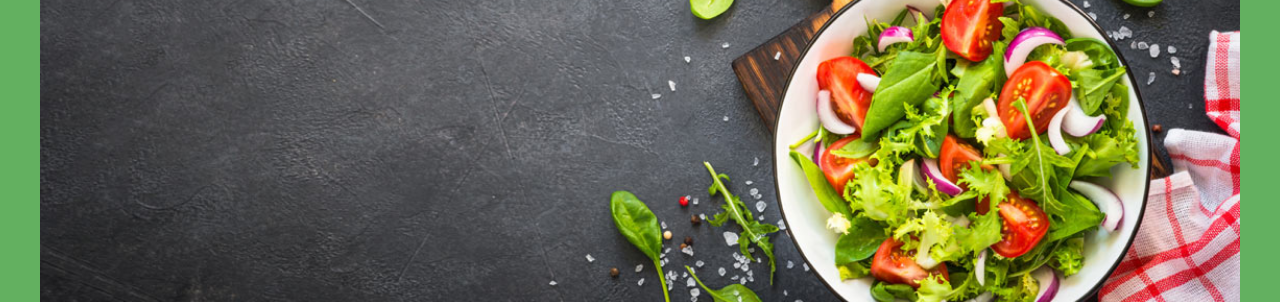
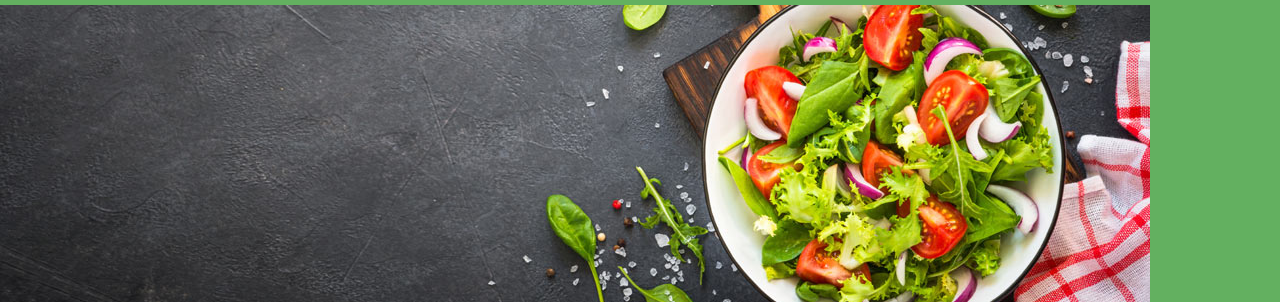
Before and after one commit to Feliuh22/Feliuh22.github.io-entrega-07-sass2, a website: page pages/inicio.html in a window 1280 px wide. Shown: the part 69-371 px from the top of the page. Drawn offline with nearby package versions, Linux system fonts and the light colour scheme; files whose address does not match are found by name.

Commit message:
Actualizo y vinculo mis html

```diff
--- a/pages/inicio.html
+++ b/pages/inicio.html
@@ -22,7 +22,7 @@
     <link rel="stylesheet" href="bootstrap-5.1.3-dist/css/bootstrap.css">
 
     <!-- Link a mi css -->
-    <link rel="stylesheet" href="../css/main.css">
+    <link rel="stylesheet" href="../css/estilosscss.css">
 
     <title>Soluciones Nutricionales</title>
 </head>
```
Also changed, not shown: index.html (+1 -1 lines), pages/contacto.html (+1 -1 lines), pages/hace-tu-pedido.html (+1 -1 lines), pages/nosotros.html (+1 -1 lines), pages/servicios.html (+1 -1 lines).
